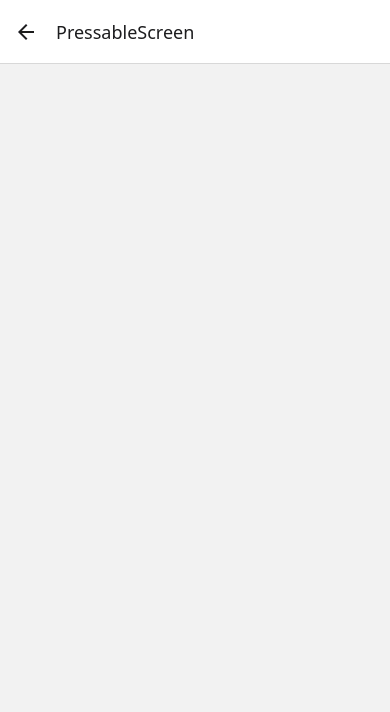
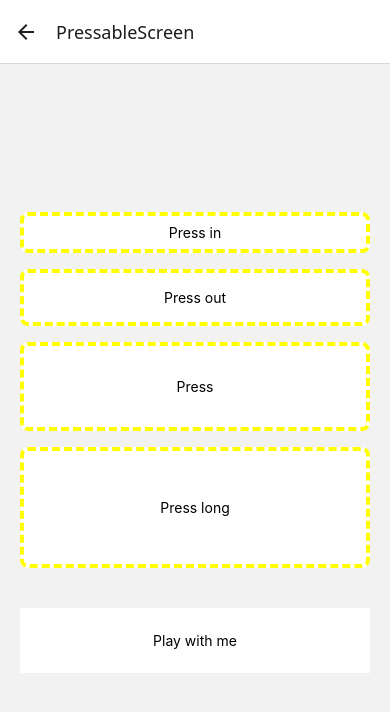
Before and after one commit to moberg-hv/expo-demo, a React Native app: screen /PressableScreen in a window 390 px wide. Shown: the top 712 px of the page. Built offline with nearby package versions, Linux system fonts and the light colour scheme.

Commit message:
pressable and alert demo

```diff
--- a/src/screens/pressableScreen/PressableScreen.tsx
+++ b/src/screens/pressableScreen/PressableScreen.tsx
@@ -1,10 +1,115 @@
+import { NativeStackScreenProps } from "@react-navigation/native-stack"
 import * as React from "react"
-import { StyleSheet } from "react-native"
+import { StyleSheet, View, Pressable, Text, Alert, ScrollView } from "react-native"
+import { RootScreens } from "../../navigation/RootScreens"
 
-// Pressable, Alert
-export const PressableScreen: React.FC = () => {
-    // TODO: onPress, onPressIn, onPressOut
-    return null
+type PressableScreenProps = NativeStackScreenProps<RootScreens, "PressableScreen">
+
+export const PressableScreen: React.FC<PressableScreenProps> = ({ navigation }) => {
+    const [isPressed, setIsPressed] = React.useState(false)
+
+    return (
+        <ScrollView contentContainerStyle={styles.container}>
+            <Pressable
+                style={[styles.pressableDefault, styles.pressIn]}
+                onPressIn={() => {
+                    Alert.alert("Alert!", "'Press in' triggered")
+                }}
+            >
+                <Text style={styles.text}>{"Press in"}</Text>
+            </Pressable>
+            <Pressable
+                style={[styles.pressableDefault, styles.pressOut]}
+                onPressOut={() => {
+                    Alert.alert("Alert!", "'Press out' triggered")
+                }}
+            >
+                <Text style={styles.text}>{"Press out"}</Text>
+            </Pressable>
+            <Pressable
+                style={[styles.pressableDefault, , styles.press]}
+                onPress={() => {
+                    Alert.alert("Alert!", "'Press' triggered")
+                }}
+            >
+                <Text style={styles.text}>{"Press"}</Text>
+            </Pressable>
+            <Pressable
+                style={[styles.pressableDefault, , styles.pressLong]}
+                onLongPress={() => {
+                    Alert.alert("Alert!", "'Long press' triggered")
+                }}
+            >
+                <Text style={styles.text}>{"Press long"}</Text>
+            </Pressable>
+            <Pressable
+                style={[styles.pressableUniversal, isPressed ? styles.pressableUniversalPressed : {}]}
+                onPressIn={() => setIsPressed(true)}
+                onPressOut={() => setIsPressed(false)}
+                onPress={() => {
+                    Alert.alert("Short press", "That was over quick...", [
+                        {
+                            text: "Try again",
+                            isPreferred: true,
+                            style: "default",
+                        },
+                        {
+                            text: "Back",
+                            onPress: navigation.goBack,
+                            style: "destructive",
+                        },
+                        {
+                            text: "Cancel",
+                            style: "cancel",
+                        },
+                    ])
+                }}
+                onLongPress={() => {
+                    Alert.alert("Long press", "500ms")
+                }}
+            >
+                <Text style={styles.text}>{"Play with me"}</Text>
+            </Pressable>
+        </ScrollView>
+    )
 }
 
-const styles = StyleSheet.create({})
+const styles = StyleSheet.create({
+    container: {
+        flexGrow: 1,
+        padding: 20,
+        justifyContent: "center",
+    },
+    pressableDefault: {
+        borderWidth: 4,
+        borderColor: "yellow",
+        borderStyle: "dashed",
+        borderRadius: 8,
+        marginVertical: 8,
+        paddingHorizontal: 12,
+        backgroundColor: "white",
+    },
+    pressIn: {
+        paddingVertical: 8,
+    },
+    pressOut: {
+        paddingVertical: 16,
+    },
+    press: {
+        paddingVertical: 32,
+    },
+    pressLong: {
+        paddingVertical: 48,
+    },
+    pressableUniversal: {
+        marginVertical: 32,
+        padding: 24,
+        backgroundColor: "white",
+    },
+    pressableUniversalPressed: {
+        backgroundColor: "yellow",
+    },
+    text: {
+        textAlign: "center",
+    },
+})
--- a/src/screens/viewScreen/ViewScreen.tsx
+++ b/src/screens/viewScreen/ViewScreen.tsx
@@ -1,9 +1,9 @@
 import * as React from "react"
 import { StyleSheet, View, Text } from "react-native"
 
-// shadows
 // flex, flex-direction
 // border, margin, padding
+// shadows
 export const ViewScreen: React.FC = () => {
     return null
 }
```
